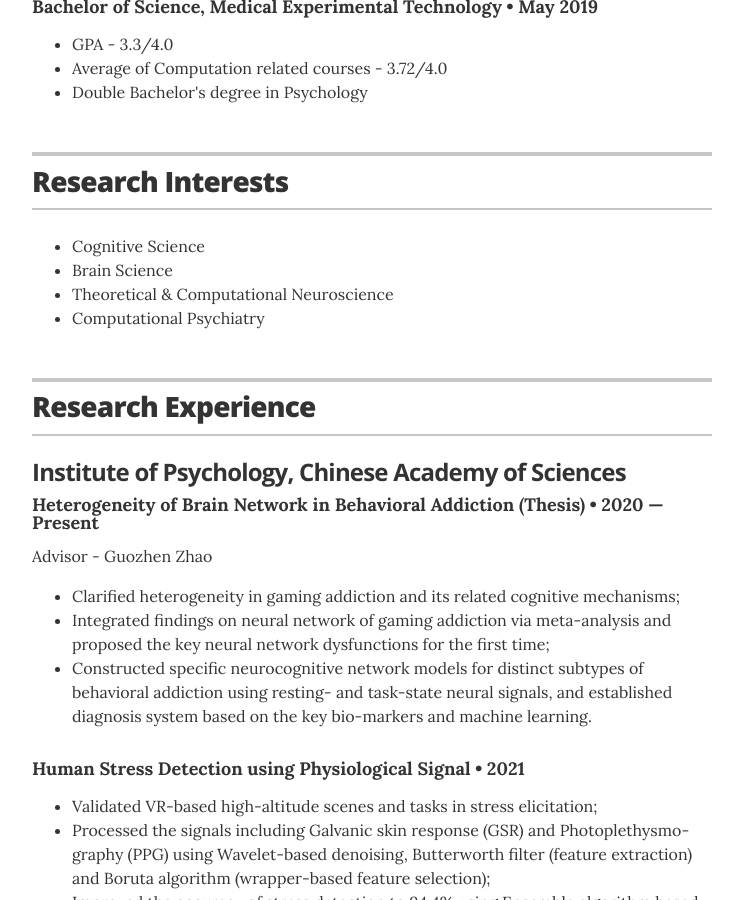
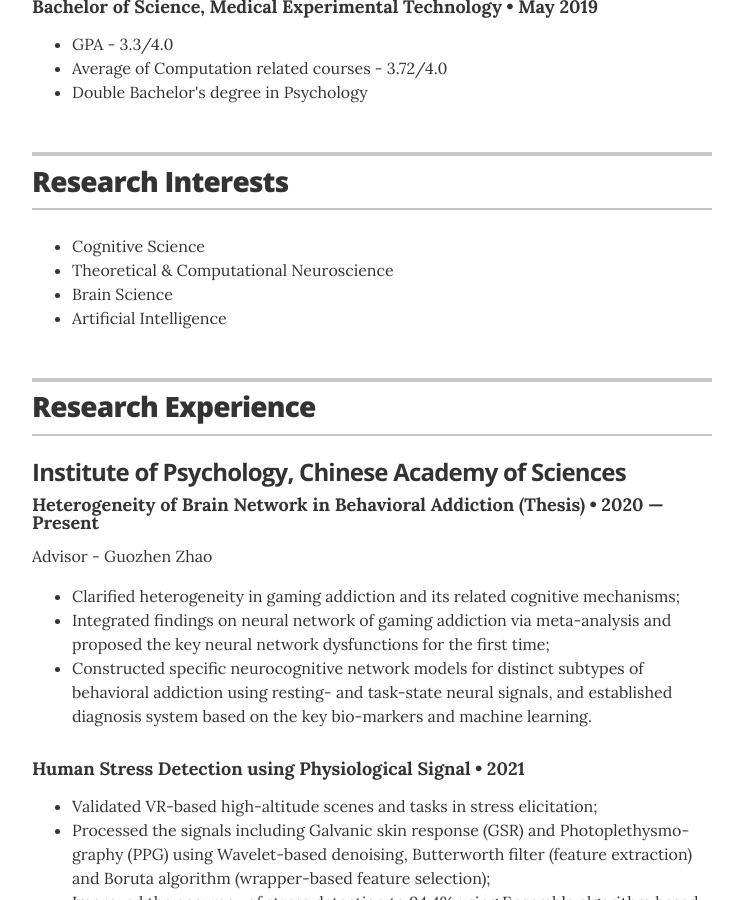
Before and after one commit to PsychYan/PsychYan.github.io, a Jekyll site: the page built from index.html, in a window 1280 px wide and 900 px high, scrolled down 820 px. Shown: the whole window, without its empty margins (268-1011 px from the left). Built offline with Jekyll 4.4.1, drawn with Linux system fonts in a browser that asks for light colours.

Commit message:
Update interests.yml

```diff
--- a/_data/interests.yml
+++ b/_data/interests.yml
@@ -1,5 +1,5 @@
 # Interests
 - description: Cognitive Science
+- description: Theoretical & Computational Neuroscience
 - description: Brain Science
-- description: Theoretical & Computational Neuroscience
-- description: Computational Psychiatry
+- description: Artificial Intelligence
```
